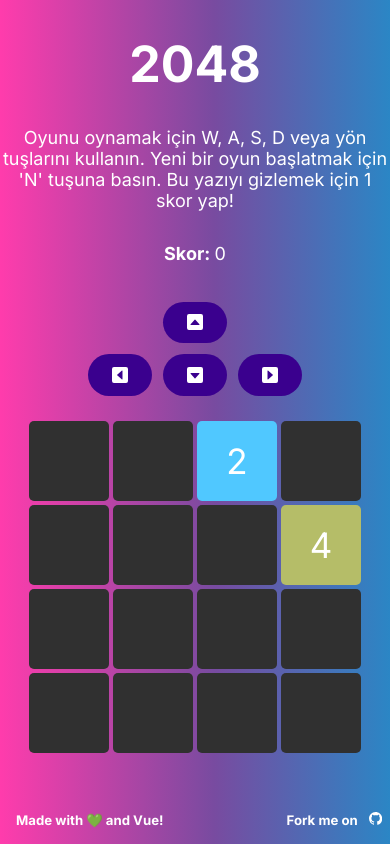
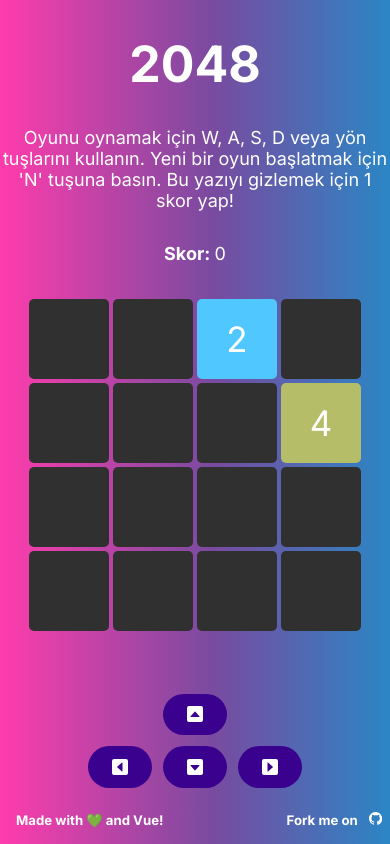
Before and after one commit to Alcadramin/2048, a Vue app: page / in a window 390 px wide. Built offline with nearby package versions, Linux system fonts and the light colour scheme.

Commit message:
📦 Show buttons only on mobile & reposition

```diff
--- a/src/App.vue
+++ b/src/App.vue
@@ -5,7 +5,6 @@
         <Header />
       </div>
     </transition>
-
     <div class="d-flex-center" v-if="gameOver && message">
       <div
         class="animate__animated animate__fadeInUp message glow"
@@ -15,7 +14,6 @@
       </div>
     </div>
     <div class="score"><strong>Skor: </strong>{{ score }}</div>
-    <GameButtons :move="move" />
     <div v-if="board">
       <table>
         <tbody>
@@ -23,12 +21,15 @@
         </tbody>
       </table>
     </div>
+    <div :class="{ hide: !isMobile }">
+      <GameButtons :move="move" />
+    </div>
     <Footer />
   </main>
 </template>
 
 <script>
-import { ref, onMounted } from "vue";
+import { ref, onMounted, computed } from "vue";
 import Row from "./components/Row.vue";
 import Header from "./components/Header.vue";
 import Footer from "./components/Footer.vue";
@@ -47,6 +48,7 @@ export default {
     const score = ref(0);
     const gameOver = ref(false);
     const message = ref("");
+    const windowSize = ref(window.innerWidth);
 
     // Helpers
     const checkBoard = (original, update) =>
@@ -391,6 +393,9 @@ export default {
       initBoard();
       const body = document.querySelector("body");
       body.addEventListener("keydown", handleKeyDown);
+      window.addEventListener("resize", () => {
+        windowSize.value = window.innerWidth;
+      });
     });
 
     return {
@@ -398,6 +403,7 @@ export default {
       score,
       gameOver,
       message,
+      isMobile: computed(() => windowSize.value <= 768),
       initBoard,
       move,
     };
@@ -407,6 +413,10 @@ export default {
 
 <style lang="scss">
 @import "./assets/scss/main.scss";
+
+.hide {
+  display: none;
+}
 
 .fade-enter-active,
 .fade-leave-active {
```
